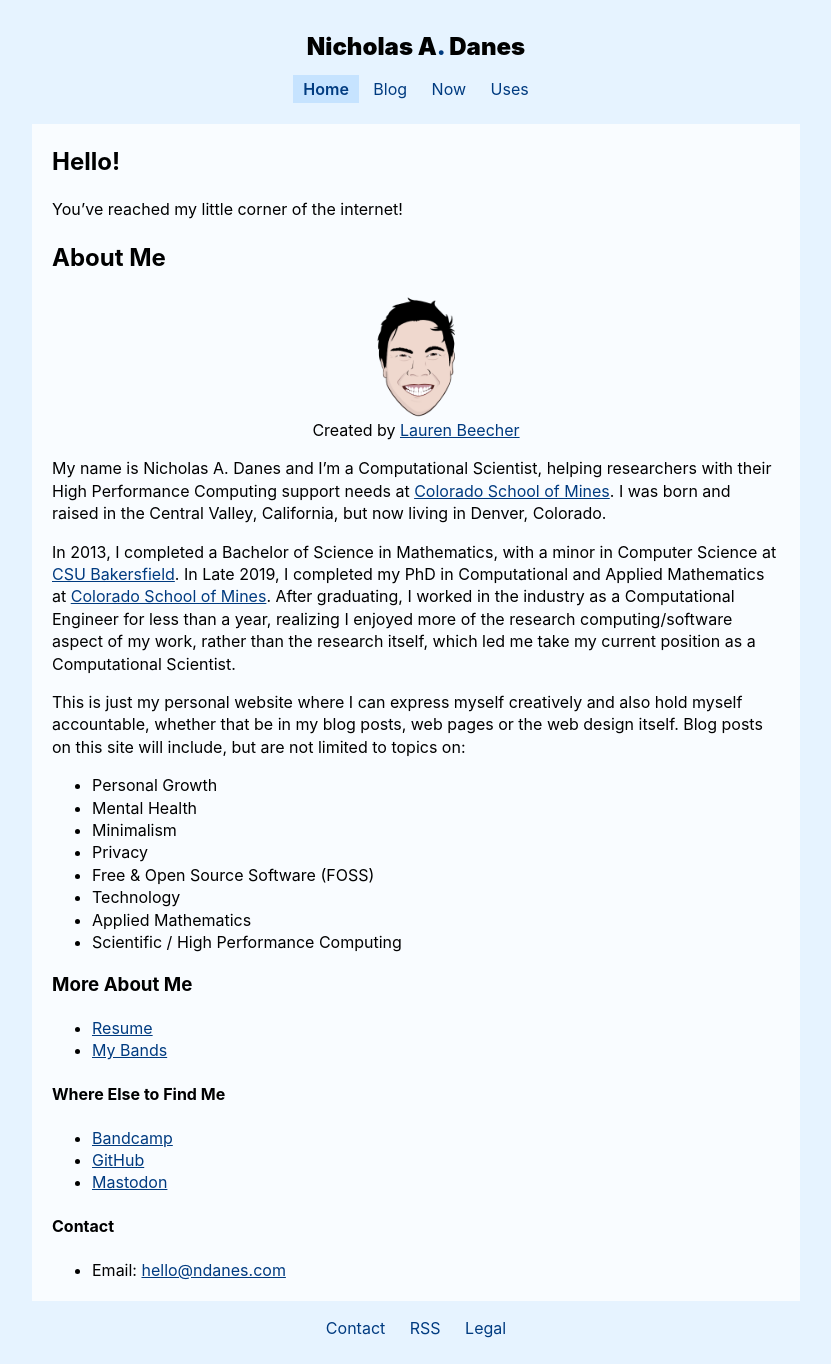
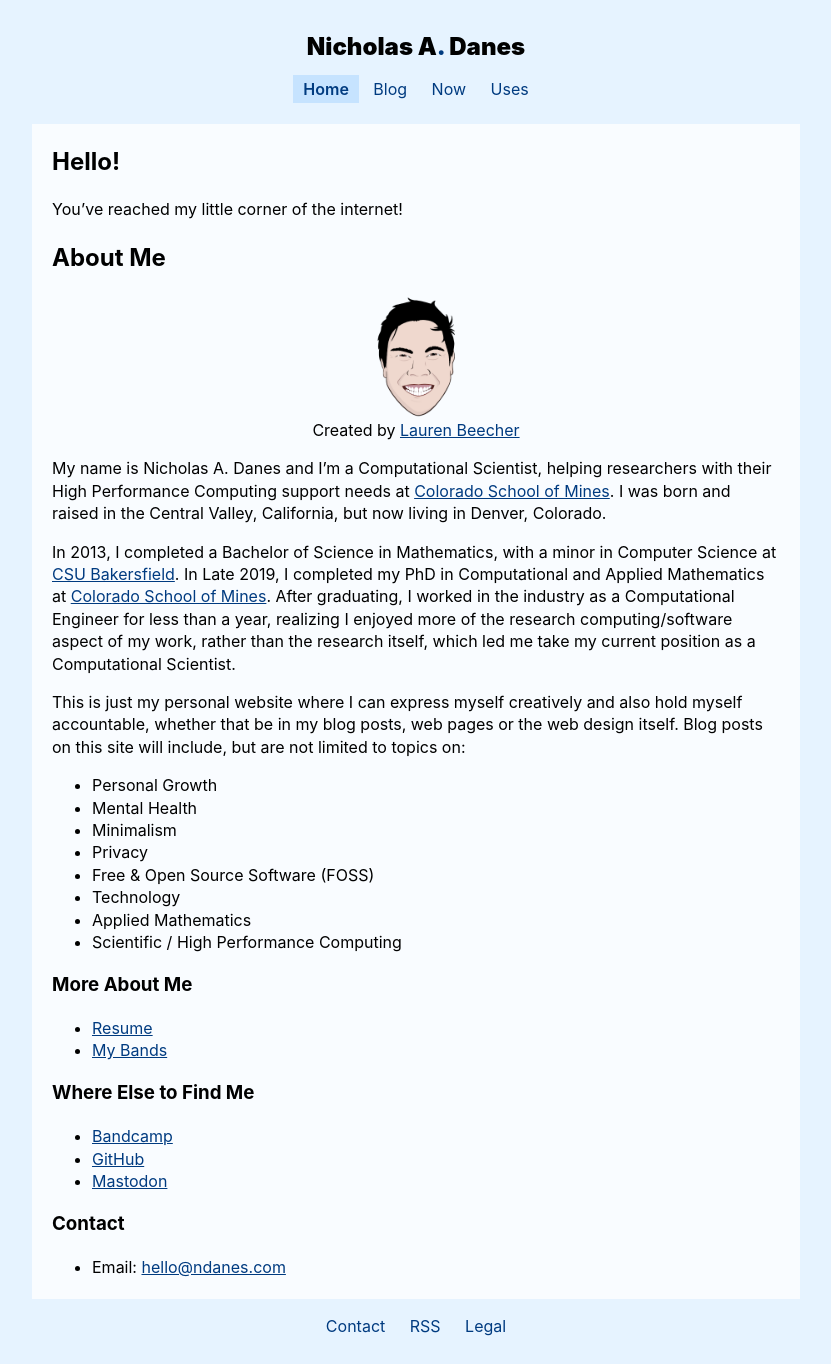
Before and after one commit to danesnick/old_website, a Jekyll site: the page built from index.markdown, in a window 1280 px wide. Shown: the whole page, without its empty margins (224-1055 px from the left). Built offline with Jekyll 4.4.1, drawn with Linux system fonts in a browser that asks for light colours.

Commit message:
Updated main page again

```diff
--- a/index.markdown
+++ b/index.markdown
@@ -35,11 +35,11 @@ This is just my personal website where I can express myself creatively and also
 * [Resume](/resume.pdf)
 * [My Bands](/bands)
 
-#### Where Else to Find Me
+### Where Else to Find Me
 
 * [Bandcamp](https://bandcamp.com/ndanes)
 * [GitHub](https://github.com/nicholasdanes)
 * <a rel="me" href="https://smallcamp.art/@ndanes">Mastodon</a>
 
-#### Contact
+### Contact
 * Email: [hello@ndanes.com](mailto:&#104;&#101;&#108;&#108;&#111;&#64;&#110;&#100;&#97;&#110;&#101;&#115;&#46;&#99;&#111;&#109;)
```
